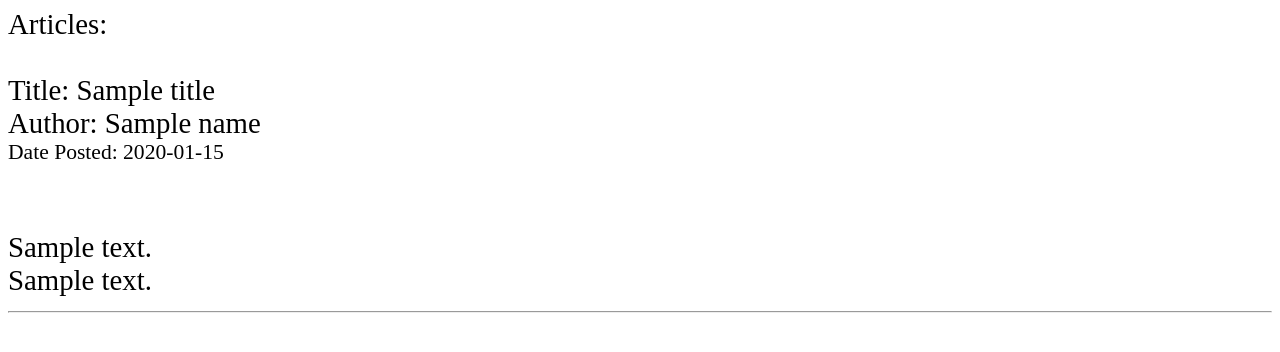
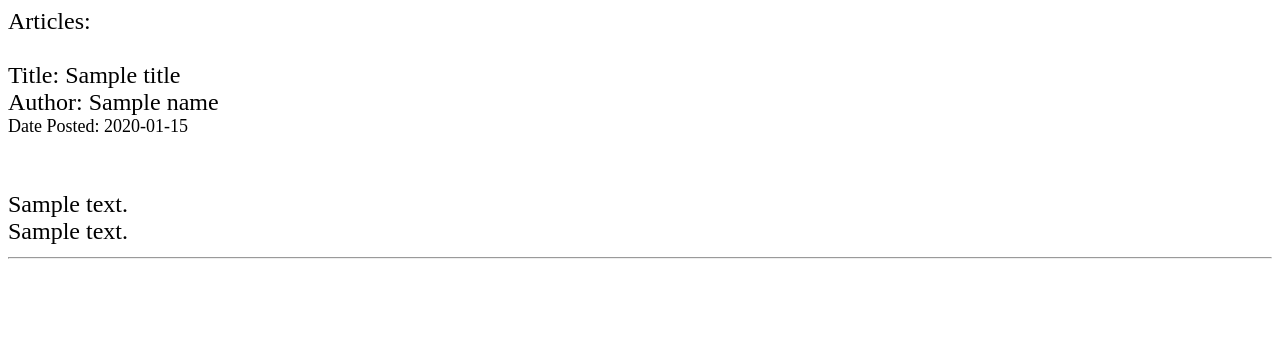
Before and after one commit to luciengaitskell/Website-SST, a Flask app: template website/pages/templates/main.html in a window 1280 px wide. Shown: the top 352 px of the page. Run offline with Flask 2, Linux system fonts and the light colour scheme; the template is opened without the code that fills it: most values are stand-ins (such as "Sample title", 1, 10 or a date in 2020); some libraries are stand-ins or nearby versions.

Commit message:
Changed font-size again

```diff
--- a/website/pages/templates/main.html
+++ b/website/pages/templates/main.html
@@ -4,8 +4,8 @@
 <title>Posts - LUC NEWS</title>
 <style>
 
-  .mainTitle {
-    font-size: 180%;
+  .overallTitle {
+    font-size: 150%;
   }
 
   }
@@ -29,7 +29,7 @@
 </head>
 
 <body>
-<div class="mainTitle">Articles:<div>
+<div class="overallTitle">Articles:<div>
 <br>
   {% for singleIncrement in range(titles|length) %}
   <div id="{{ (fileNames[singleIncrement])[:(fileNames[singleIncrement]|length)-4] }}" class="title">Title: {{ titles[singleIncrement] }}</div>
```
